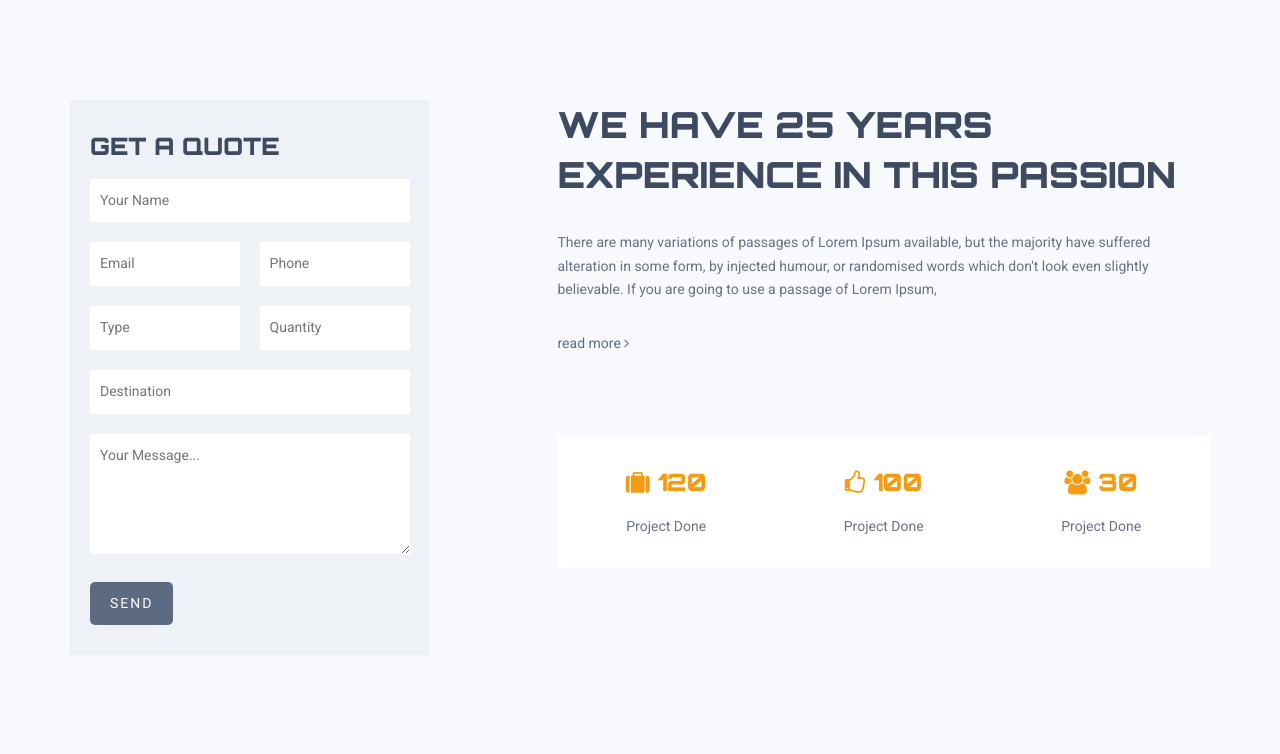
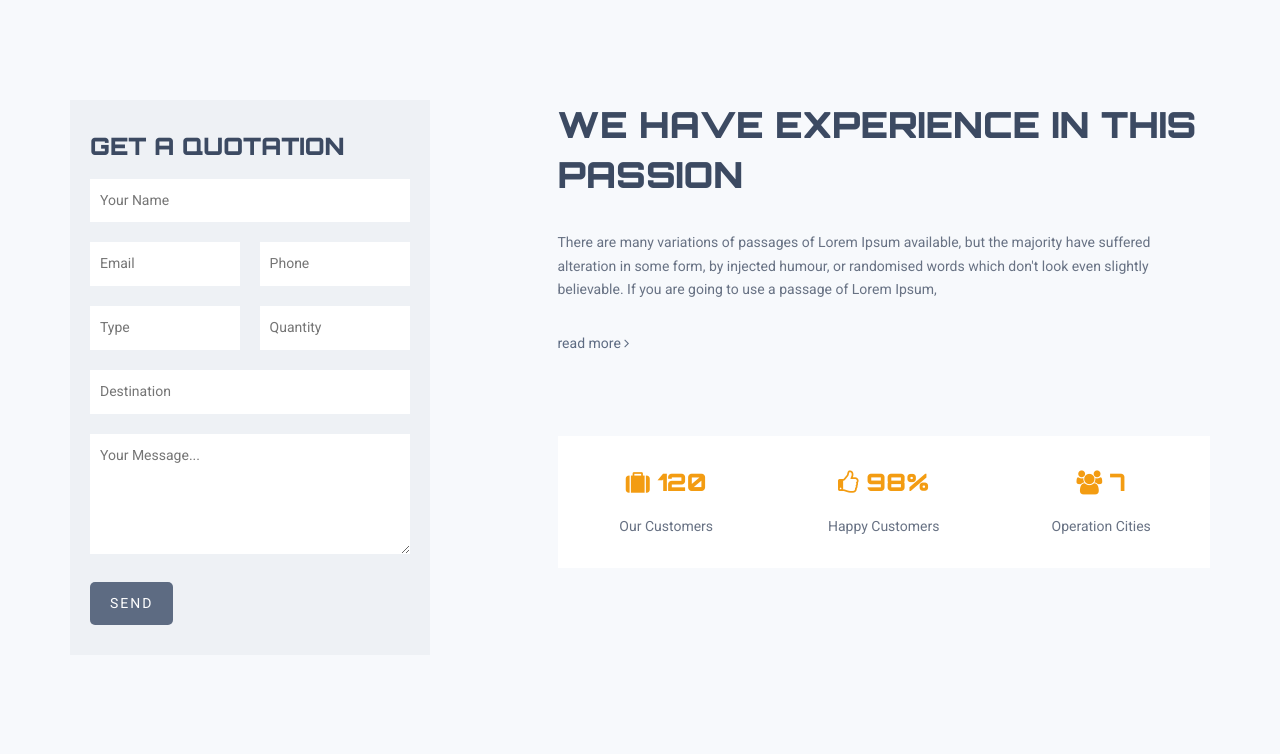
Before and after one commit to frankkode/beta-muti-service, a Django app: page / in a window 1280 px wide. Shown: the part 800-1554 px from the top of the page. Run offline with Django 3.2, Linux system fonts and the light colour scheme; data that the repository does not hold is empty; some libraries are stand-ins or nearby versions.

Commit message:
add about

```diff
--- a/templates/index.html
+++ b/templates/index.html
@@ -50,7 +50,7 @@
             <div class="row">
                 <div class="col-md-4 col-lg-4 col-sm-12 col-xs-12">
                     <div class="quote-form-area wow fadeIn">
-                        <h3>Get A Quote</h3>
+                        <h3>Get A Quotation</h3>
                         <form class="quote-form" action="#">
                             <p class="width-full">
                                 <input type="text" name="name" id="name" placeholder="Your Name">
@@ -76,22 +76,22 @@
                 <div class="col-md-7 col-lg-7 col-md-offset-1 col-lg-offset-1 col-sm-12 col-xs-12">
                     <div class="about-content-area wow fadeIn">
                         <div class="about-content">
-                            <h2>We have 25 years experience in this passion</h2>
+                            <h2>We have experience in this passion</h2>
                             <p>There are many variations of passages of Lorem Ipsum available, but the majority have suffered alteration in some form, by injected humour, or randomised words which don't look even slightly believable. If you are going to use a passage of Lorem Ipsum,</p>
                             <a href="#">read more <i class="fa fa-angle-right"></i></a>
                         </div>
                         <div class="about-count">
                             <div class="single-about-count">
                                 <h4><i class="fa fa-suitcase"></i> 120</h4>
-                                <p>Project Done</p>
+                                <p>Our Customers</p>
                             </div>
                             <div class="single-about-count">
-                                <h4><i class="fa fa-thumbs-o-up"></i> 100</h4>
-                                <p>Project Done</p>
+                                <h4><i class="fa fa-thumbs-o-up"></i> 98%</h4>
+                                <p>Happy Customers</p>
                             </div>
                             <div class="single-about-count">
-                                <h4><i class="fa fa-users"></i> 30</h4>
-                                <p>Project Done</p>
+                                <h4><i class="fa fa-users"></i> 7</h4>
+                                <p>Operation cities</p>
                             </div>
                         </div>
                     </div>
```
